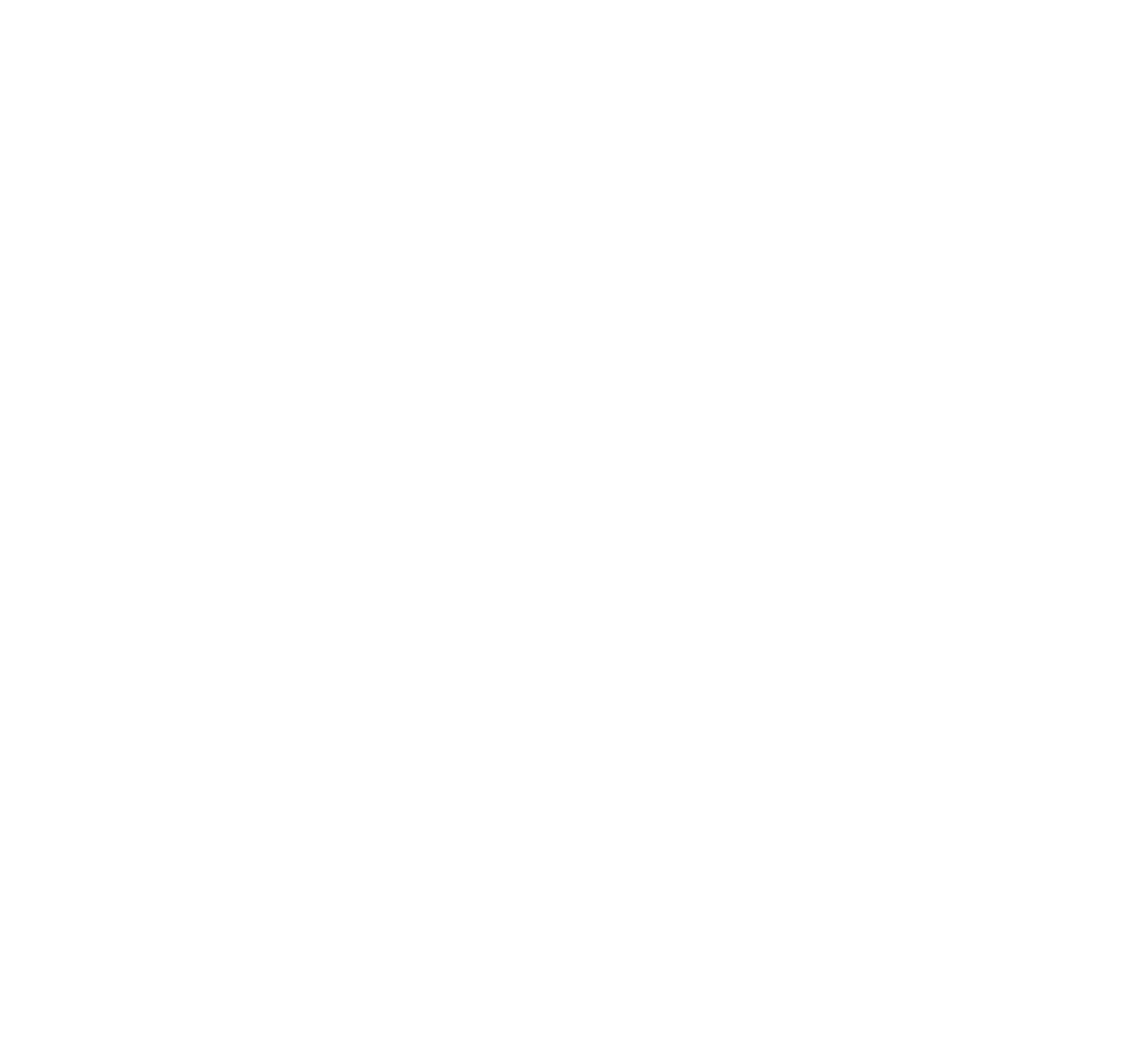
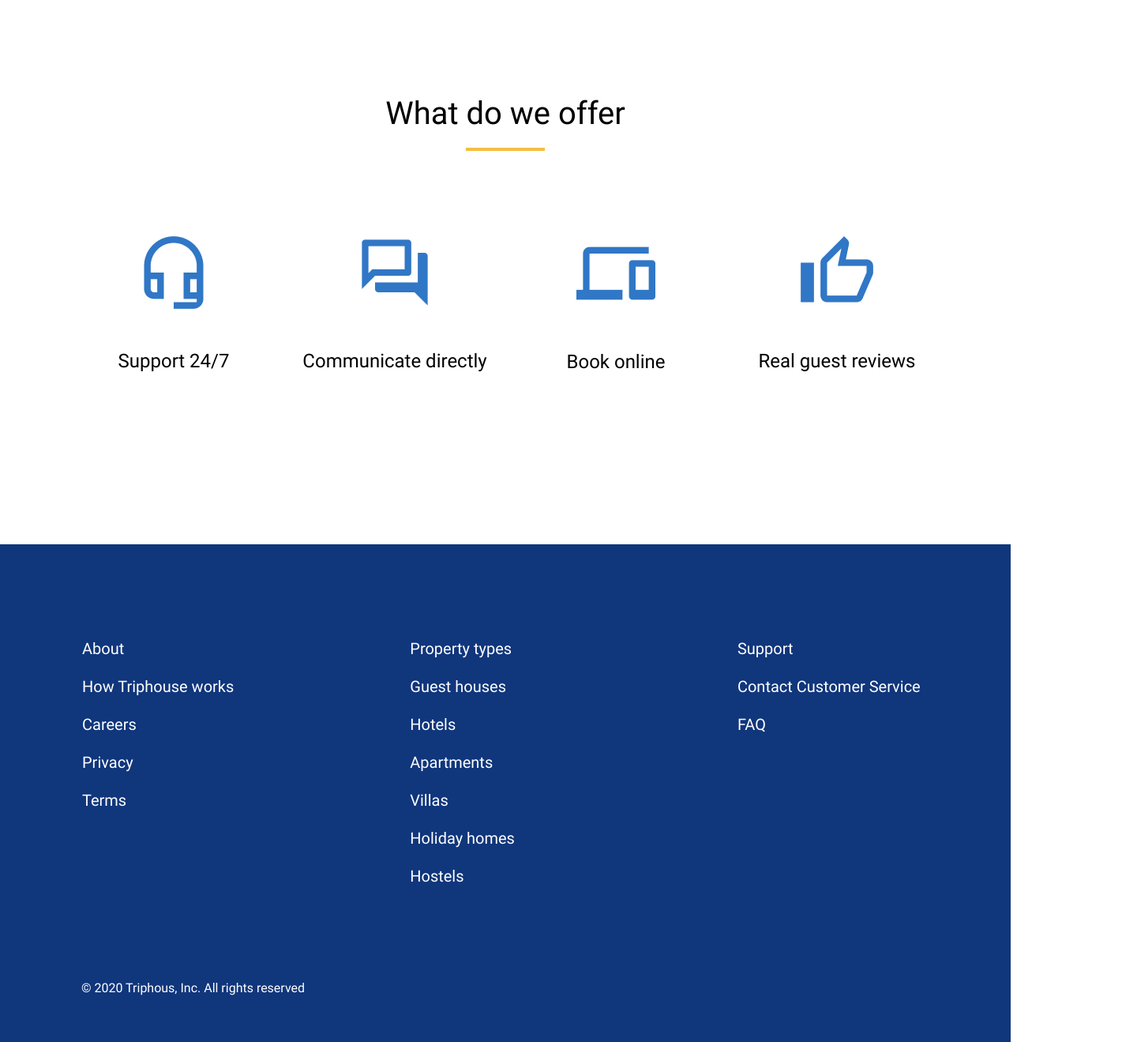
Before and after one commit to nikitabelo4ka/if-html, a website: page index.html in a window 1280 px wide. Shown: the whole page at 79% size, 1440 px wide, since content can reach past the window. Before the commit the page ends 800 px from the top, so only its background shows below. Drawn offline with Linux system fonts and the light colour scheme.

Commit message:
Lesson-5 done.

```diff
--- a/index.html
+++ b/index.html
@@ -1,10 +1,71 @@
 <!DOCTYPE html>
 <html lang="en">
-<head>
-    <meta charset="UTF-8">
-    <title>Lesson 1</title>
-</head>
-<body>
-
-</body>
+  <head>
+    <meta charset="UTF-8" />
+    <meta
+      name="viewport"
+      content="width=device-width, user-scalable=no, initial-scale=1.0, maximum-scale=1.0, minimum-scale=1.0"
+    />
+    <meta http-equiv="X-UA-Compatible" content="ie=edge" />
+    <link rel="stylesheet" href="./styles/style.css" />
+    <title>Lesson 4</title>
+  </head>
+  <body>
+    <div class="advantages">
+      <div class="advantages-label">
+        <p class="advantages-label-name">What do we offer</p>
+        <hr class="line" />
+      </div>
+      <div class="advantages-elements">
+        <div class="element">
+          <img class="icon-1" src="./images/support.png" alt="support" />
+          <p class="elements-name-1">Support 24/7</p>
+        </div>
+        <div class="element">
+          <img
+            class="icon-2"
+            src="./images/communicate.png"
+            alt="communicate"
+          />
+          <p class="elements-name-2">Communicate directly</p>
+        </div>
+        <div class="element">
+          <img class="icon-3" src="./images/online.png" alt="online" />
+          <p class="elements-name-3">Book online</p>
+        </div>
+        <div class="element">
+          <img class="icon-4" src="./images/reviews.png" alt="reviews" />
+          <p class="elements-name-4">Real guest reviews</p>
+        </div>
+      </div>
+    </div>
+    <div class="footer">
+      <div class="footer-container">
+        <div class="lists">
+          <ul class="list-about">
+            <li class="about">About</li>
+            <li class="elem">How Triphouse works</li>
+            <li class="elem">Careers</li>
+            <li class="elem">Privacy</li>
+            <li class="elem">Terms</li>
+          </ul>
+          <ul class="list-property_types">
+            <li class="property_types">Property types</li>
+            <li class="elem">Guest houses</li>
+            <li class="elem">Hotels</li>
+            <li class="elem">Apartments</li>
+            <li class="elem">Villas</li>
+            <li class="elem">Holiday homes</li>
+            <li class="elem">Hostels</li>
+          </ul>
+          <ul class="list-support">
+            <li class="support">Support</li>
+            <li class="elem">Contact Customer Service</li>
+            <li class="elem">FAQ</li>
+          </ul>
+        </div>
+        <p class="signature">&#169; 2020 Triphous, Inc. All rights reserved</p>
+      </div>
+    </div>
+  </body>
 </html>
--- a/styles/style.css
+++ b/styles/style.css
@@ -0,0 +1,172 @@
+/* roboto-regular - latin_cyrillic */
+@font-face {
+  font-family: 'Roboto';
+  font-style: normal;
+  font-weight: 400;
+  src: local(''),
+  url(./../fonts/roboto-v29-latin_cyrillic-regular.woff2) format('woff2');
+}
+/* roboto-500 - latin_cyrillic */
+@font-face {
+  font-family: 'Roboto';
+  font-style: normal;
+  font-weight: 500;
+  src: local("Roboto"),
+  url(./../fonts/roboto-v29-latin_cyrillic-500.woff2) format('woff2');
+}
+
+* {
+  margin: 0;
+  padding: 0;
+  font-family: "Roboto", sans-serif;
+}
+
+.advantages {
+  height: 569px;
+}
+
+.advantages-label {
+  margin: 120px auto 0;
+}
+
+.advantages-label-name {
+  font-weight: 500;
+  font-size: 40px;
+  display: flex;
+  justify-content: center;
+}
+
+.line {
+  width: 100px;
+  background-color: #f5bd41;
+  margin: 20px auto 0;
+  height: 4px;
+  border: 0;
+}
+
+.advantages-elements {
+  width: 1120px;
+  margin: 104px auto 0;
+}
+
+.elements-name {
+  margin: 52px 0 0 0;
+}
+
+.element {
+  display: inline-block;
+  width: 25%;
+  height: 176px;
+  float: left;
+}
+
+.icon-1 {
+  display: block;
+  margin: 4px auto 0;
+}
+
+.icon-2 {
+  display: block;
+  margin: 8px auto 0;
+}
+
+.icon-3 {
+  display: block;
+  margin: 17px auto 0;
+}
+
+.icon-4 {
+  display: block;
+  margin: 4px auto 0;
+}
+
+.elements-name-1 {
+  display: flex;
+  font-weight: 400;
+  margin: 52px auto 0;
+  justify-content: center;
+  font-size: 24px;
+}
+
+.elements-name-2 {
+  display: flex;
+  justify-content: center;
+  font-weight: 400;
+  margin: 56px auto 0;
+  font-size: 24px;
+}
+
+.elements-name-3 {
+  display: flex;
+  justify-content: center;
+  font-weight: 400;
+  margin: 64px auto 0;
+  font-size: 24px;
+}
+
+.elements-name-4 {
+  display: flex;
+  justify-content: center;
+  font-weight: 400;
+  margin: 60px auto 0;
+  font-size: 24px;
+}
+
+.footer {
+  height: 630px;
+  background: #10367C;
+}
+
+.footer-container {
+  margin: 0 auto;
+  width: 1440px;
+}
+
+.elem {
+  margin-top: 24px;
+}
+
+.list-about {
+  flex-direction: column;
+  list-style: none;
+  display: inline-block;
+  margin: 120px 0 0 104px;
+}
+
+.list-property_types {
+  flex-direction: column;
+  list-style: none;
+  display: inline-block;
+  margin: 120px 0 0 223px;
+}
+
+.list-support {
+  flex-direction: column;
+  list-style: none;
+  display: inline-block;
+  margin: 120px 0 0 282px;
+}
+
+.about {
+  font-weight: 500;
+}
+
+.property_types {
+  font-weight: 500;
+}
+
+.support {
+  font-weight: 500;
+}
+
+.signature {
+  color: #ffffff;
+  margin: 120px 0 120px 103px;
+}
+
+.lists {
+  display: flex;
+  font-size: 20px;
+  font-weight: 400;
+  color: #ffffff;
+}
```
Also changed, not shown: fonts/roboto-v29-latin_cyrillic-500.woff2 (added), fonts/roboto-v29-latin_cyrillic-regular.woff2 (added), images/communicate.png (added), images/online.png (added), images/reviews.png (added), images/support.png (added).
